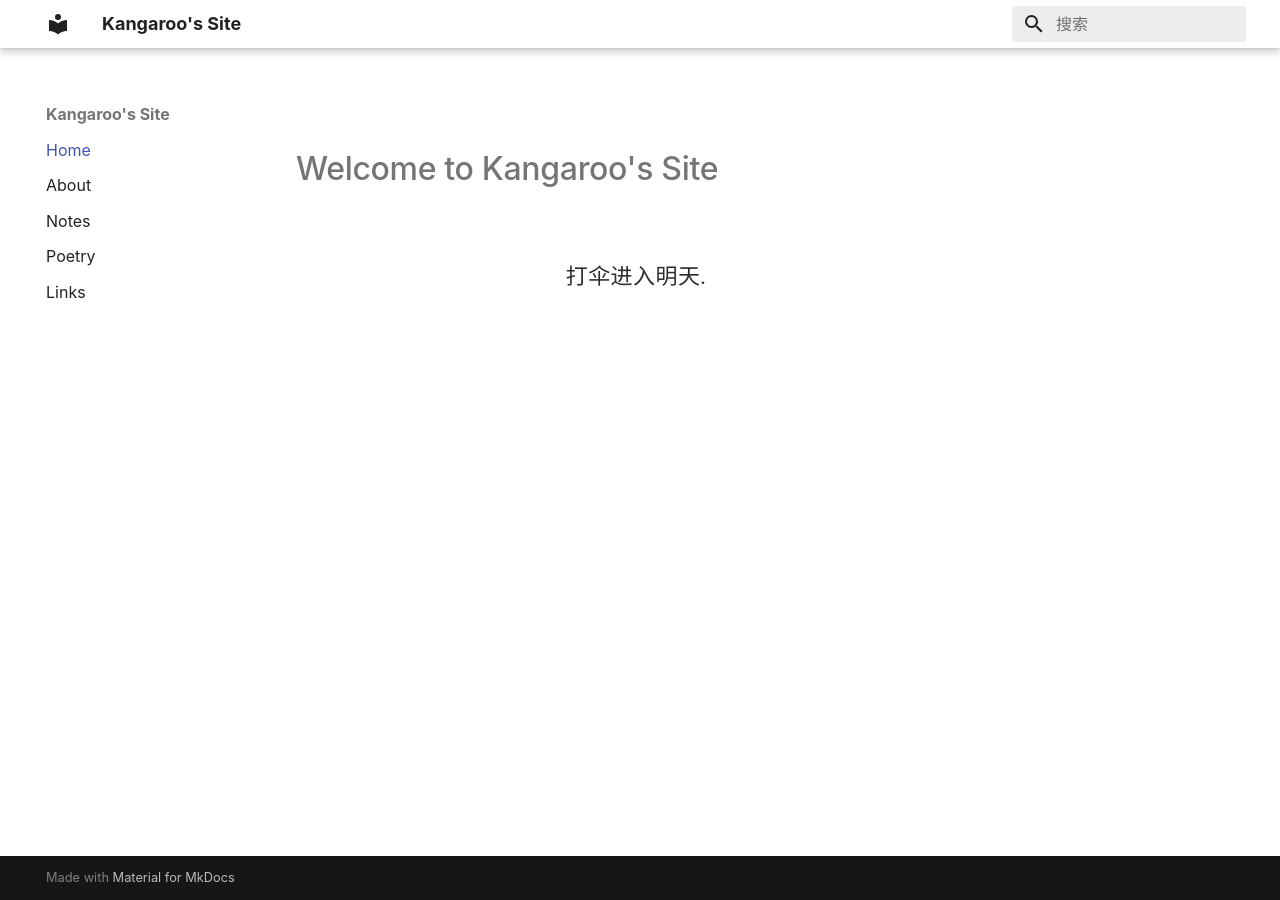
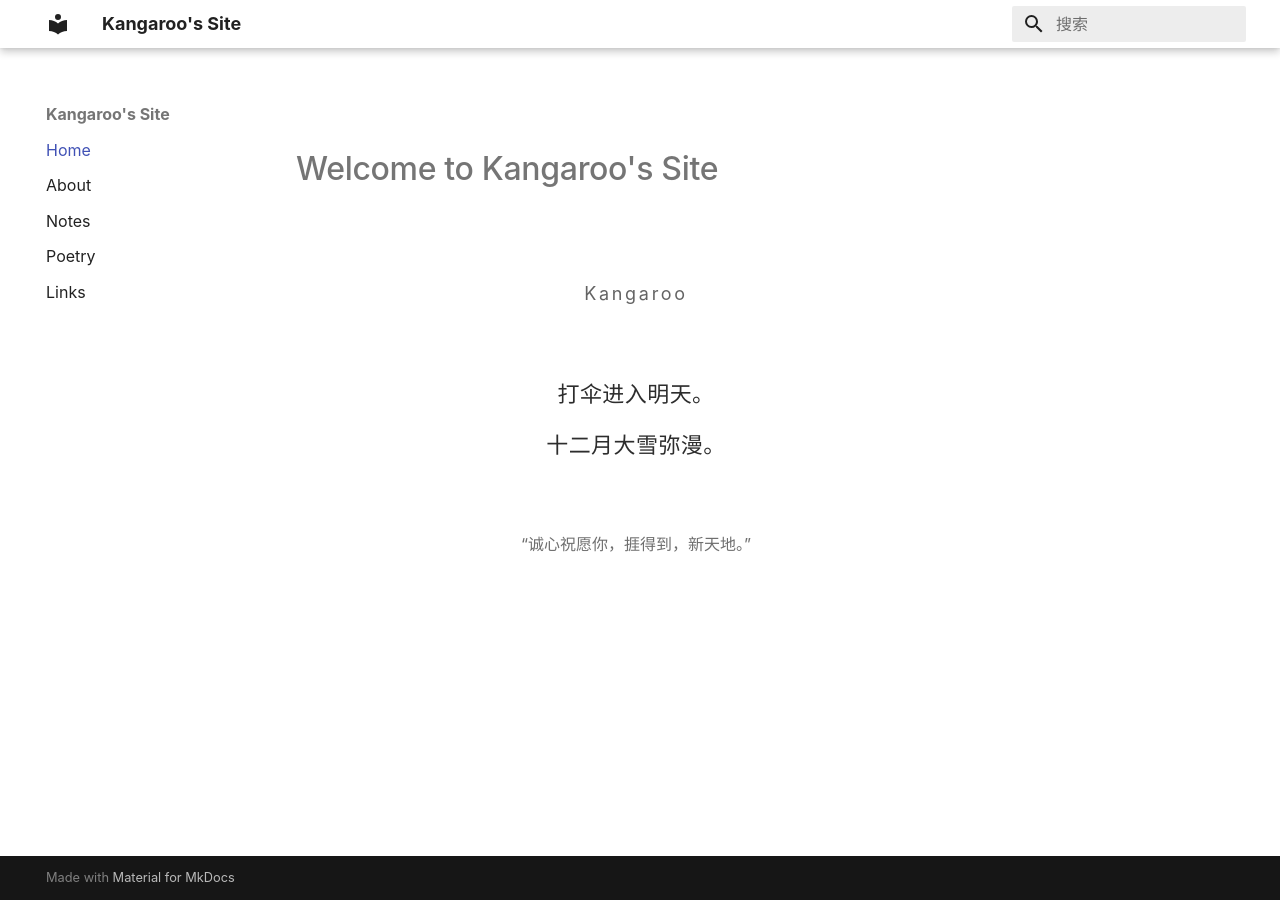
Before and after one commit to paradox-09/my-site, an MkDocs documentation site: the page built from docs/index.md, in a window 1280 px wide. Built offline with MkDocs 1.6.1 and Material for MkDocs 9.7.7, drawn with Linux system fonts in a browser that asks for light colours.

Commit message:
more poetic start page

```diff
--- a/docs/index.md
+++ b/docs/index.md
@@ -16,8 +16,17 @@ For full documentation visit [mkdocs.org](https://www.mkdocs.org).
         index.md  # The documentation homepage.
         ...       # Other markdown pages, images and other files.
 -->
+<div class="front">
+
+<div class="sig">Kangaroo</div>
+
 <div class="poem poem-center">
+<span class="line">打伞进入明天。</span>
+<span class="line">十二月大雪弥漫。</span>
+</div>
 
-打伞进入明天.
+<div class="quote">
+“诚心祝愿你，捱得到，新天地。”
+</div>
 
 </div>
```
